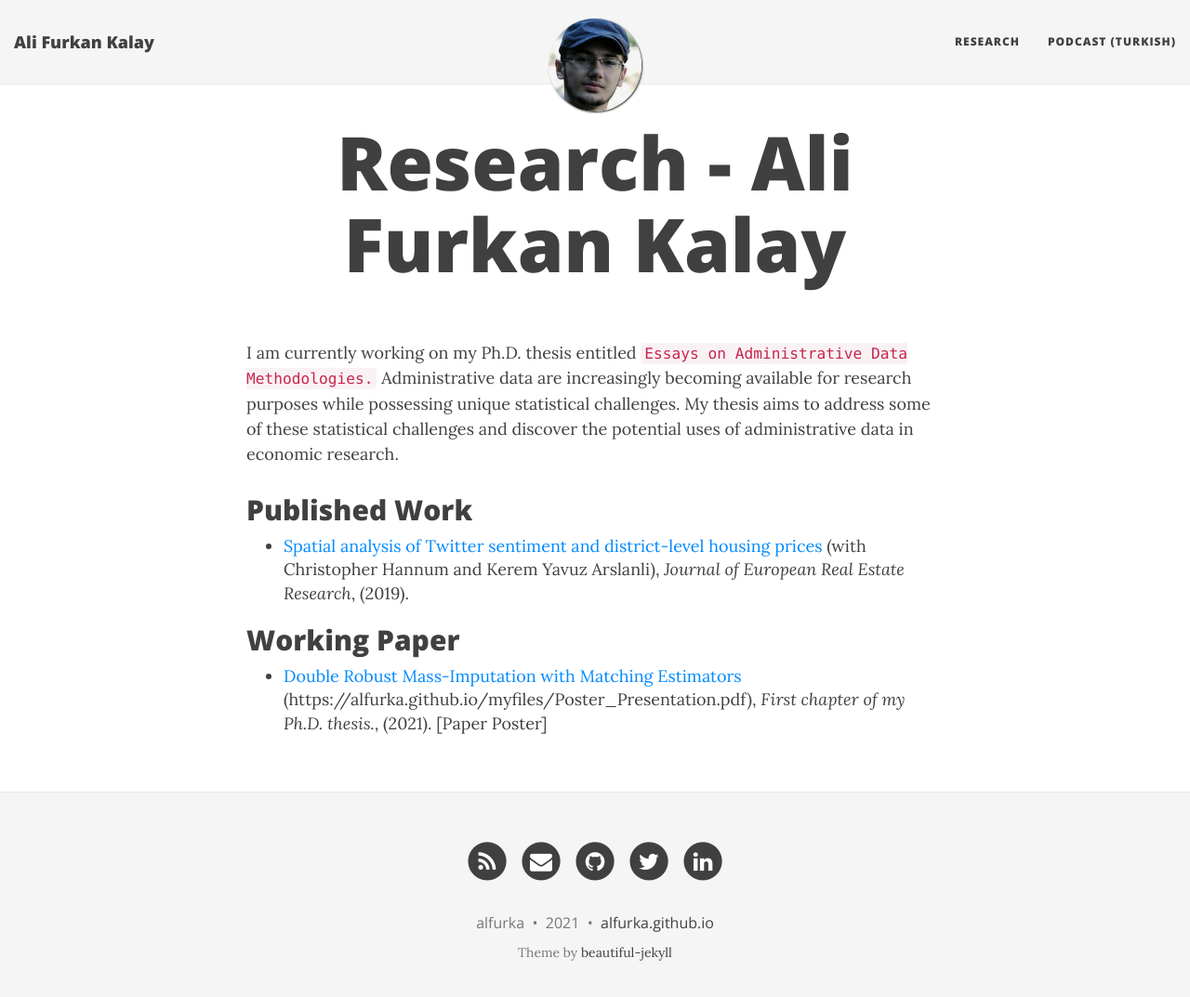
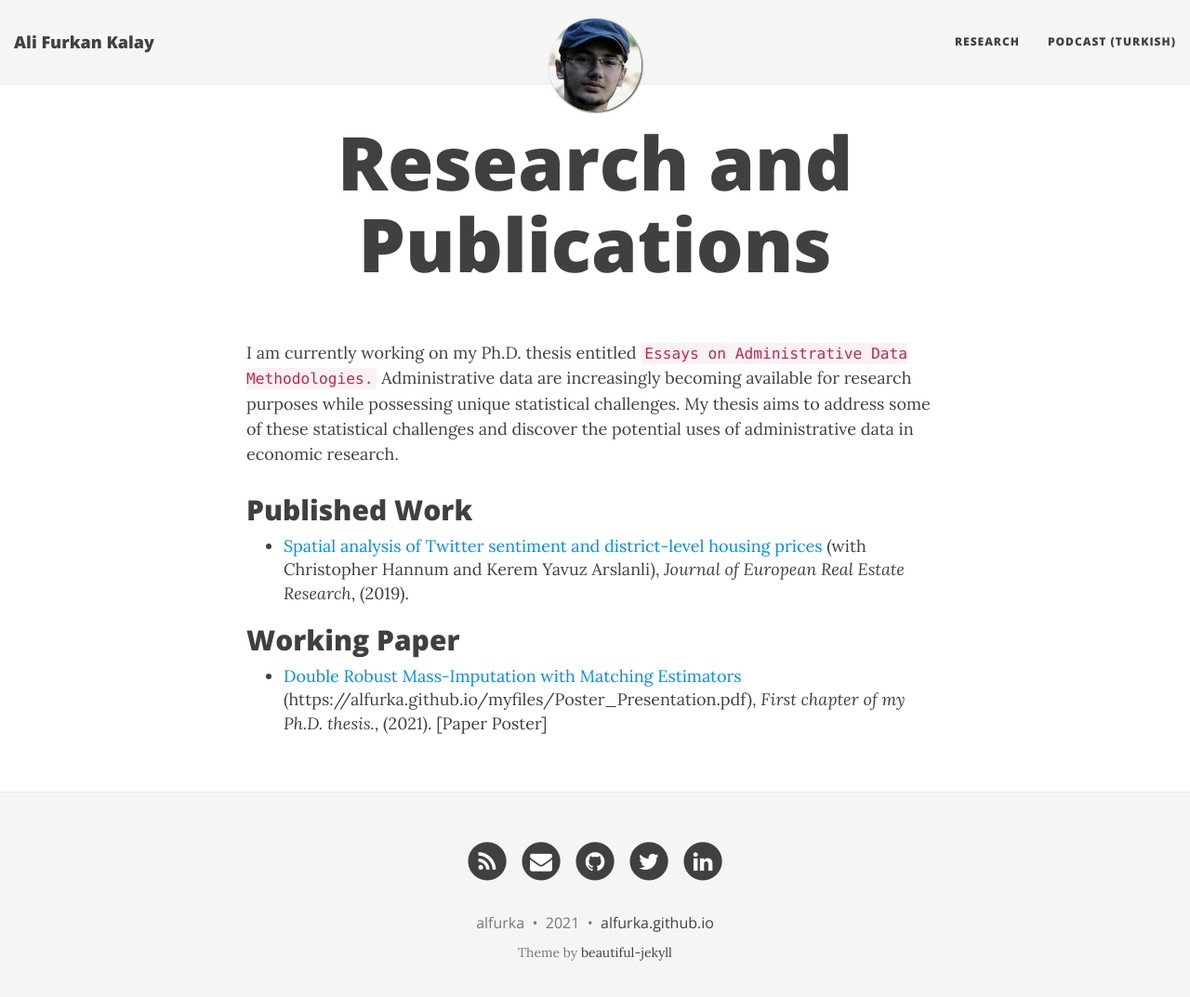
Before and after one commit to alfurka/alfurka.github.io, a Jekyll site: the page built from research.md, in a window 1280 px wide and 1086 px high. Shown: the top 1073 px of the window at 93% size. Built offline with Jekyll 4.4.1, drawn with Linux system fonts in a browser that asks for light colours; nearby versions of some CDN libraries.

Commit message:
Update research.md

```diff
--- a/research.md
+++ b/research.md
@@ -1,6 +1,6 @@
 ---
 layout: page
-title: Research - Ali Furkan Kalay
+title: Research and Publications
 ---
 
 I am currently working on my Ph.D. thesis entitled `Essays on Administrative Data Methodologies.` Administrative data are increasingly becoming available for research purposes while possessing unique statistical challenges. My thesis aims to address some of these statistical challenges and discover the potential uses of administrative data in economic research.
```
